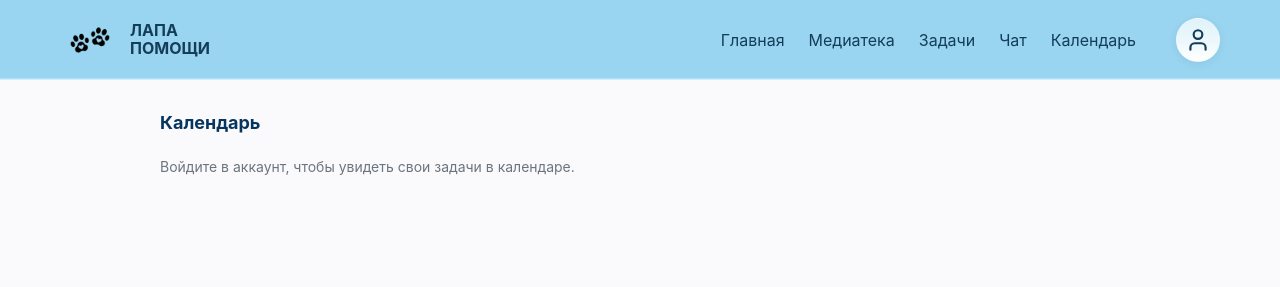
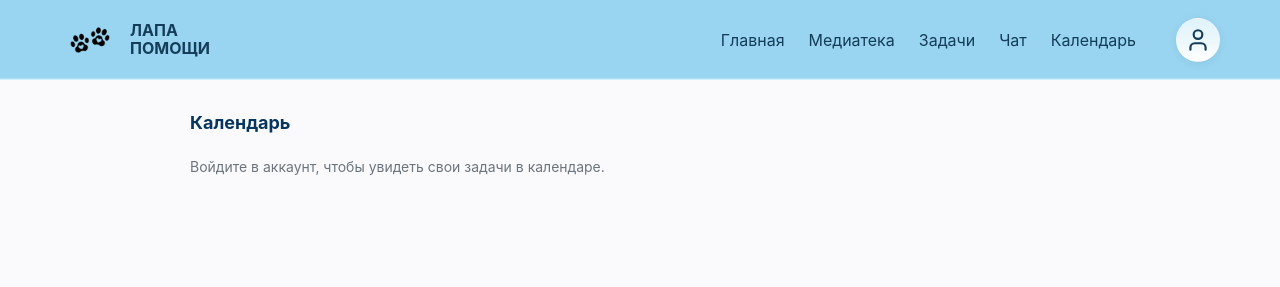
Before and after one commit to Tennikoff/lapa-pomoshi, a Next.js app: page /calendar in a window 1280 px wide. Shown: the top 287 px of the page. Built offline with nearby package versions, Linux system fonts and the light colour scheme.

Commit message:
Календарь: поправил даты задач

```diff
--- a/src/app/(main)/calendar/calendar.module.css
+++ b/src/app/(main)/calendar/calendar.module.css
@@ -1,5 +1,7 @@
+/* src/app/(main)/calendar/calendar.module.css */
+
 .page {
-  padding: 30px 0 60px;
+  padding: 30px 0 0 60px;
   background: #fafafc;
 }
 
@@ -13,7 +15,7 @@
 }
 
 .calendarWidget {
-  background: #fef7f0;              /* ✅ фон календаря */
+  background: #fef7f0; /* фон календаря */
   border: 1px solid #dee2e6;
   border-radius: 20px;
   padding: 22px;
@@ -41,30 +43,26 @@
 }
 
 .navBtn {
-  width: 40px;                      /* ⬅️ размер кружка вокруг стрелки */
-  height: 40px;                     /* ⬅️ размер кружка вокруг стрелки */
+  width: 40px;
+  height: 40px;
   border-radius: 999px;
-
-  background: #fef7f0;              /* ✅ фон как у календаря */
-  border: 2px solid rgba(6, 53, 94, 1); /* чтобы кружок был виден на таком же фоне */
-
+  background: #fef7f0;
+  border: 2px solid rgba(6, 53, 94, 1);
   color: #06355e;
   cursor: pointer;
-
-  font-size: 24px;                  /* ⬅️ размер стрелки */
-  font-weight: 400;                 /* ⬅️ “толщина” стрелки (для символов ← →) */
+  font-size: 24px;
+  font-weight: 400;
   line-height: 1;
-
   display: flex;
   align-items: center;
   justify-content: center;
 }
 
 .navBtn:hover {
-  background: #f9efe7;              /* чуть темнее, чем FEF7F0 */
+  background: #f9efe7;
 }
 
-/* сетка календаря — без изменений */
+/* сетка календаря */
 .grid {
   display: grid;
   grid-template-columns: repeat(7, 1fr);
@@ -83,31 +81,25 @@
   user-select: none;
 }
 
-/* ✅ день теперь НЕ овальный, а круглый */
 .dayBtn {
   height: 44px;
-  width: 44px;                      /* ✅ фиксируем ширину = высоте */
+  width: 44px;
   padding: 0;
-  justify-self: center;             /* ✅ центрируем круг в ячейке сетки */
-
+  justify-self: center;
   border: none;
   border-radius: 999px;
   background: transparent;
-
   cursor: pointer;
   color: #212529;
   font-size: 18px;
   font-weight: 600;
-
   transition: background-color 0.15s ease, box-shadow 0.15s ease;
 }
 
-/* ✅ hover: чуть темнее, чем FEF7F0, но намного светлее EAAC99 */
 .dayBtn:hover {
-  background: #f7e5d8;              /* можно подбирать тут */
+  background: #f7e5d8;
 }
 
-/* пустые ячейки — чтобы сетка была ровной */
 .dayEmpty {
   height: 44px;
   width: 44px;
@@ -116,15 +108,24 @@
   background: transparent;
 }
 
-/* ✅ дни с задачами */
+/* дни с задачами */
 .dayHasEvent {
-  background: #eaac99;              /* ✅ нужный цвет */
+  background: #eaac99;
 }
 
-/* ✅ выбранный день (оставил прежний принцип обводки) */
+/* ✅ выбранный день: обводка + цвет внутри как у дня с задачей */
 .daySelected {
   box-shadow: 0 0 0 1.5px #06355e inset;
-  background: transparent;
+}
+
+/* если выбранный день без задач — красим так же, как день с задачей */
+.daySelected:not(.dayHasEvent) {
+  background: #eaac99;
+}
+
+/* чтобы hover не перебивал выбранный */
+.daySelected:hover {
+  background: #eaac99;
 }
 
 .sectionTitle {
@@ -147,7 +148,6 @@
 }
 
 @media (min-width: 920px) {
-  /* если хочешь 2 колонки как в ленте — включи */
   .cardsWrap {
     grid-template-columns: repeat(2, minmax(0, 1fr));
   }
--- a/src/app/(main)/calendar/page.tsx
+++ b/src/app/(main)/calendar/page.tsx
@@ -1,3 +1,4 @@
+// src/app/(main)/calendar/page.tsx
 "use client";
 
 import { useEffect, useMemo, useState, type CSSProperties } from "react";
@@ -9,39 +10,65 @@ import { helpTasksApi } from "@/src/lib/api/helpTasks";
 import type { HelpTaskDto, HelpTasksListDto } from "@/src/types/helpTask";
 import { ApiError } from "@/src/lib/api/http";
 
-// карточки должны быть 1-в-1 как в ленте задач у волонтера
 import { TaskCard } from "@/src/app/(main)/tasks/_components/TaskCard";
-
-// ✅ берем сетку/стили из ленты задач
 import tasksFeedStyles from "@/src/app/(main)/tasks/tasks.module.css";
 
 const HELP_TASKS_CHANGED_EVENT = "lp_help_tasks_changed";
 
-// Чтобы не тащить бесконечно много (на всякий случай)
+// limits
 const PAGE_SIZE = 50;
 const MAX_TOTAL = 500;
 
-function startOfDay(d: Date) {
+function startOfDayLocal(d: Date) {
   return new Date(d.getFullYear(), d.getMonth(), d.getDate());
 }
 
-function addDays(d: Date, n: number) {
+function addDaysLocal(d: Date, n: number) {
   const x = new Date(d);
   x.setDate(x.getDate() + n);
   return x;
 }
 
-function dayKey(d: Date) {
+function dayKeyLocal(d: Date) {
   const y = d.getFullYear();
   const m = String(d.getMonth() + 1).padStart(2, "0");
   const dd = String(d.getDate()).padStart(2, "0");
   return `${y}-${m}-${dd}`;
 }
 
-function parseISO(iso?: string | null): Date | null {
+function dayKeyFromISO_UTC(iso?: string | null): string | null {
   if (!iso) return null;
   const d = new Date(iso);
-  return Number.isNaN(d.getTime()) ? null : d;
+  if (Number.isNaN(d.getTime())) return null;
+  const y = d.getUTCFullYear();
+  const m = String(d.getUTCMonth() + 1).padStart(2, "0");
+  const dd = String(d.getUTCDate()).padStart(2, "0");
+  return `${y}-${m}-${dd}`;
+}
+
+function dayKeyFromISO_Local(iso?: string | null): string | null {
+  if (!iso) return null;
+  const d = new Date(iso);
+  if (Number.isNaN(d.getTime())) return null;
+  return dayKeyLocal(d);
+}
+
+function keyToUtcDate(key: string) {
+  const [y, m, d] = key.split("-").map(Number);
+  return new Date(Date.UTC(y, (m || 1) - 1, d || 1));
+}
+
+function addDaysKey(key: string, days: number) {
+  const dt = keyToUtcDate(key);
+  dt.setUTCDate(dt.getUTCDate() + days);
+  const y = dt.getUTCFullYear();
+  const m = String(dt.getUTCMonth() + 1).padStart(2, "0");
+  const dd = String(dt.getUTCDate()).padStart(2, "0");
+  return `${y}-${m}-${dd}`;
+}
+
+function normalizeRangeKeys(a: string, b: string): { startKey: string; endKey: string } {
+  return a <= b ? { startKey: a, endKey: b } : { startKey: b, endKey: a };
 }
 
 function capitalizeFirstRu(s: string) {
@@ -51,12 +78,12 @@ function capitalizeFirstRu(s: string) {
 }
 
 function formatMonthTitle(d: Date) {
-  // “Апрель 2025”
-  return capitalizeFirstRu(d.toLocaleDateString("ru-RU", { month: "long", year: "numeric" }));
+  return capitalizeFirstRu(
+    d.toLocaleDateString("ru-RU", { month: "long", year: "numeric" })
+  );
 }
 
 function formatSelectedTitle(d: Date) {
-  // “9 апреля 2025”
   return d.toLocaleDateString("ru-RU", {
     day: "numeric",
     month: "long",
@@ -69,7 +96,6 @@ function getMonthStart(current: Date) {
 }
 
 function getMonthEnd(current: Date) {
-  // последний день месяца
   return new Date(current.getFullYear(), current.getMonth() + 1, 0);
 }
 
@@ -80,8 +106,8 @@ function mondayIndex(jsDay: number) {
 
 type TaskRange = {
   task: HelpTaskDto;
-  start: Date; // startOfDay
-  end: Date; // startOfDay
+  startKey: string; // YYYY-MM-DD
+  endKey: string; // YYYY-MM-DD
 };
 
 async function loadAllMyTasks(isOrg: boolean): Promise<HelpTaskDto[]> {
@@ -97,16 +123,15 @@ async function loadAllMyTasks(isOrg: boolean): Promise<HelpTaskDto[]> {
     all.push(...chunk);
 
     if (!res.hasMore) break;
+    offset += PAGE_SIZE;
 
-    offset += PAGE_SIZE;
-    // защита: если бэк внезапно начал возвращать hasMore=true, но tasks=[]
     if (!chunk.length) break;
   }
 
   return all.slice(0, MAX_TOTAL);
 }
 
-// ✅ CSS vars из tasks.module.css (.page), чтобы TaskCard выглядел 1-в-1 как в ленте
+// CSS vars from tasks.module.css to make TaskCard look identical
 type TaskVars = CSSProperties & {
   ["--color-bg-page"]?: string;
   ["--color-bg-card"]?: string;
@@ -137,8 +162,8 @@ export default function CalendarPage() {
   const [items, setItems] = useState<HelpTaskDto[]>([]);
   const [errorText, setErrorText] = useState<string | null>(null);
 
-  const [currentMonth, setCurrentMonth] = useState<Date>(() => startOfDay(new Date()));
-  const [selectedDay, setSelectedDay] = useState<Date>(() => startOfDay(new Date()));
+  const [currentMonth, setCurrentMonth] = useState<Date>(() => startOfDayLocal(new Date()));
+  const [selectedDay, setSelectedDay] = useState<Date>(() => startOfDayLocal(new Date()));
 
   const reload = async (opts?: { silent?: boolean }) => {
     if (!opts?.silent) setLoading(true);
@@ -173,76 +198,101 @@ export default function CalendarPage() {
     // eslint-disable-next-line react-hooks/exhaustive-deps
   }, []);
 
-  // автообновление после create/update/delete задач
+  // auto reload on tasks change
   useEffect(() => {
-    const onChanged = () => {
-      // тихо перезагрузим, без глобального "Загрузка…"
-      reload({ silent: true });
-    };
+    const onChanged = () => reload({ silent: true });
     window.addEventListener(HELP_TASKS_CHANGED_EVENT, onChanged);
     return () => window.removeEventListener(HELP_TASKS_CHANGED_EVENT, onChanged);
     // eslint-disable-next-line react-hooks/exhaustive-deps
   }, []);
 
-  // если перелистнули месяц — selectedDay остаётся в этом месяце
+  // keep selectedDay inside currentMonth
   useEffect(() => {
-    const ms = getMonthStart(currentMonth);
-    const me = getMonthEnd(currentMonth);
+    const ms = startOfDayLocal(getMonthStart(currentMonth));
+    const me = startOfDayLocal(getMonthEnd(currentMonth));
     const sel = selectedDay;
-    if (sel < startOfDay(ms) || sel > startOfDay(me)) {
-      setSelectedDay(startOfDay(ms));
+
+    if (sel < ms || sel > me) {
+      setSelectedDay(ms);
     }
     // eslint-disable-next-line react-hooks/exhaustive-deps
   }, [currentMonth]);
 
-  const monthStart = useMemo(() => startOfDay(getMonthStart(currentMonth)), [currentMonth]);
-  const monthEnd = useMemo(() => startOfDay(getMonthEnd(currentMonth)), [currentMonth]);
+  const monthStart = useMemo(
+    () => startOfDayLocal(getMonthStart(currentMonth)),
+    [currentMonth]
+  );
 
-  // нормализуем задачи в диапазоны по дням
+  const monthEnd = useMemo(
+    () => startOfDayLocal(getMonthEnd(currentMonth)),
+    [currentMonth]
+  );
+
+  // normalize tasks into key-ranges:
+  // - fosters: keys from ISO in UTC (чтобы не сдвигалось)
+  // - tasks with time: keys from ISO in local
   const ranges: TaskRange[] = useMemo(() => {
     const out: TaskRange[] = [];
-    for (const t of items) {
-      const a = parseISO(t.startedAt);
-      const b = parseISO(t.endedAt);
-      if (!a || !b) continue;
-      const sa = startOfDay(a);
-      const sb = startOfDay(b);
-      const start = sa <= sb ? sa : sb;
-      const end = sa <= sb ? sb : sa;
-      out.push({ task: t, start, end });
+
+    for (const tsk of items) {
+      const aKey = tsk.isTaskOverexposure
+        ? dayKeyFromISO_UTC(tsk.startedAt)
+        : dayKeyFromISO_Local(tsk.startedAt);
+
+      const bKey = tsk.isTaskOverexposure
+        ? dayKeyFromISO_UTC(tsk.endedAt)
+        : dayKeyFromISO_Local(tsk.endedAt);
+
+      if (!aKey || !bKey) continue;
+
+      const { startKey, endKey } = normalizeRangeKeys(aKey, bKey);
+      out.push({ task: tsk, startKey, endKey });
     }
+
     return out;
   }, [items]);
 
-  // набор дней месяца, которые надо подсветить
+  // set of days in current month to highlight
   const monthEventDays = useMemo(() => {
     const set = new Set<string>();
+
+    const msKey = dayKeyLocal(monthStart);
+    const meKey = dayKeyLocal(monthEnd);
+
     for (const r of ranges) {
-      const from = r.start > monthStart ? r.start : monthStart;
-      const to = r.end < monthEnd ? r.end : monthEnd;
+      const from = r.startKey > msKey ? r.startKey : msKey;
+      const to = r.endKey < meKey ? r.endKey : meKey;
       if (from > to) continue;
-      for (let d = from; d <= to; d = addDays(d, 1)) {
-        set.add(dayKey(d));
+
+      for (let k = from; k <= to; k = addDaysKey(k, 1)) {
+        set.add(k);
       }
     }
+
     return set;
   }, [ranges, monthStart, monthEnd]);
 
-  // задачи для выбранного дня: всё, что покрывает этот день
+  // tasks for selected day
   const tasksForSelectedDay = useMemo(() => {
-    const sel = startOfDay(selectedDay);
-    const list = ranges.filter((r) => sel >= r.start && sel <= r.end).map((r) => r.task);
+    const selKey = dayKeyLocal(selectedDay);
+
+    const list = ranges
+      .filter((r) => selKey >= r.startKey && selKey <= r.endKey)
+      .map((r) => r.task);
+
     list.sort((a, b) => String(a.startedAt).localeCompare(String(b.startedAt)));
     return list;
   }, [ranges, selectedDay]);
 
-  // сетка 6 недель (42 ячейки)
+  // calendar cells (6 weeks)
   const calendarCells = useMemo(() => {
     const y = currentMonth.getFullYear();
     const m = currentMonth.getMonth();
+
     const first = new Date(y, m, 1);
     const daysInMonth = getMonthEnd(currentMonth).getDate();
     const offset = mondayIndex(first.getDay());
+
     const cells: Array<Date | null> = [];
     for (let i = 0; i < 42; i++) {
       const dayNum = i - offset + 1;
@@ -252,8 +302,11 @@ export default function CalendarPage() {
     return cells;
   }, [currentMonth]);
 
-  const onPrevMonth = () => setCurrentMonth(new Date(currentMonth.getFullYear(), currentMonth.getMonth() - 1, 1));
-  const onNextMonth = () => setCurrentMonth(new Date(currentMonth.getFullYear(), currentMonth.getMonth() + 1, 1));
+  const onPrevMonth = () =>
+    setCurrentMonth(new Date(currentMonth.getFullYear(), currentMonth.getMonth() - 1, 1));
+
+  const onNextMonth = () =>
+    setCurrentMonth(new Date(currentMonth.getFullYear(), currentMonth.getMonth() + 1, 1));
 
   if (loading) {
     return (
@@ -270,13 +323,15 @@ export default function CalendarPage() {
       <div className={styles.page}>
         <div className={styles.container}>
           <h2 className={styles.sectionTitle}>Календарь</h2>
-          <p className={styles.muted}>Войдите в аккаунт, чтобы увидеть свои задачи в календаре.</p>
+          <p className={styles.muted}>
+            Войдите в аккаунт, чтобы увидеть свои задачи в календаре.
+          </p>
         </div>
       </div>
     );
   }
 
-  const selKey = dayKey(selectedDay);
+  const selKey = dayKeyLocal(selectedDay);
 
   return (
     <div className={styles.page}>
@@ -285,10 +340,20 @@ export default function CalendarPage() {
           <div className={styles.calendarHeader}>
             <h2 className={styles.monthTitle}>{formatMonthTitle(currentMonth)}</h2>
             <div className={styles.nav}>
-              <button type="button" className={styles.navBtn} onClick={onPrevMonth} aria-label="Предыдущий месяц">
+              <button
+                type="button"
+                className={styles.navBtn}
+                onClick={onPrevMonth}
+                aria-label="Предыдущий месяц"
+              >
                 ←
               </button>
-              <button type="button" className={styles.navBtn} onClick={onNextMonth} aria-label="Следующий месяц">
+              <button
+                type="button"
+                className={styles.navBtn}
+                onClick={onNextMonth}
+                aria-label="Следующий месяц"
+              >
                 →
               </button>
             </div>
@@ -305,15 +370,26 @@ export default function CalendarPage() {
 
             {calendarCells.map((d, idx) => {
               if (!d) return <div key={idx} className={styles.dayEmpty} />;
-              const k = dayKey(d);
+
+              const k = dayKeyLocal(d);
               const hasEvent = monthEventDays.has(k);
               const isSelected = k === selKey;
-              const className = [styles.dayBtn, hasEvent ? styles.dayHasEvent : "", isSelected ? styles.daySelected : ""]
+
+              const className = [
+                styles.dayBtn,
+                hasEvent ? styles.dayHasEvent : "",
+                isSelected ? styles.daySelected : "",
+              ]
                 .filter(Boolean)
                 .join(" ");
 
               return (
-                <button key={k} type="button" className={className} onClick={() => setSelectedDay(startOfDay(d))}>
+                <button
+                  key={k}
+                  type="button"
+                  className={className}
+                  onClick={() => setSelectedDay(startOfDayLocal(d))}
+                >
                   {d.getDate()}
                 </button>
               );
@@ -327,15 +403,9 @@ export default function CalendarPage() {
         {!errorText && tasksForSelectedDay.length === 0 ? (
           <p className={styles.muted}>На этот день задач нет.</p>
         ) : !errorText ? (
-          // ✅ вот здесь карточки теперь выглядят 1-в-1 как в ленте задач волонтёра
           <div className={tasksFeedStyles.cardsGrid} style={TASK_VARS}>
-            {tasksForSelectedDay.map((t) => (
-              <TaskCard
-                key={t.id}
-                task={t}
-                mode="volunteer" // внешний вид как в ленте задач волонтёра + кликабельность
-                onEdit={() => {}}
-              />
+            {tasksForSelectedDay.map((tsk) => (
+              <TaskCard key={tsk.id} task={tsk} mode="volunteer" onEdit={() => {}} />
             ))}
           </div>
         ) : null}
```
